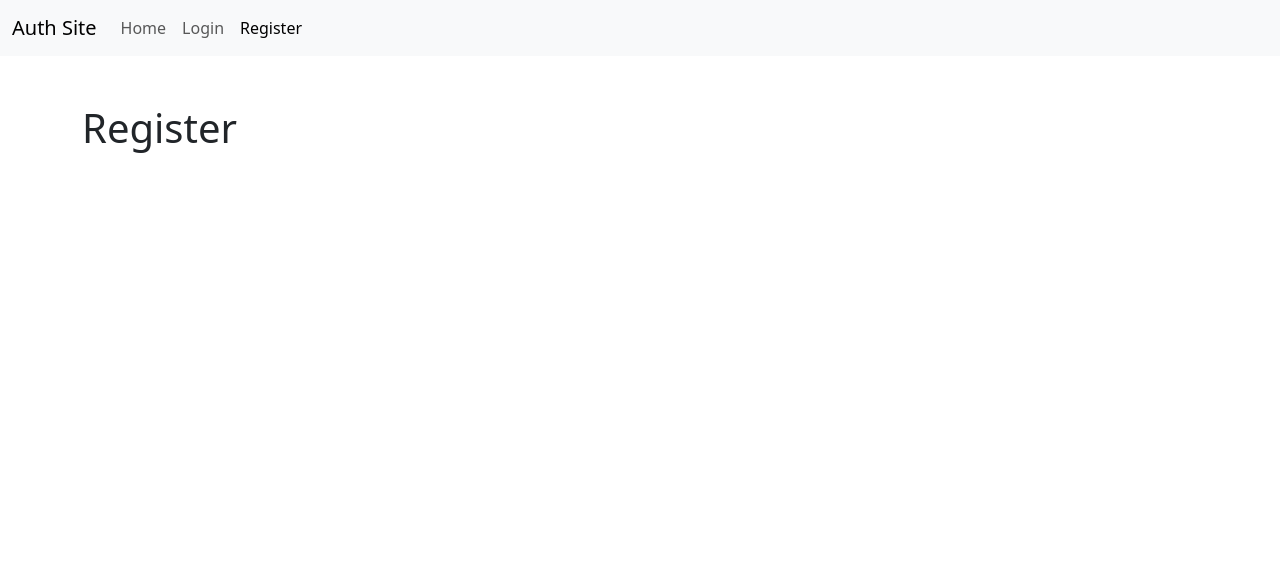
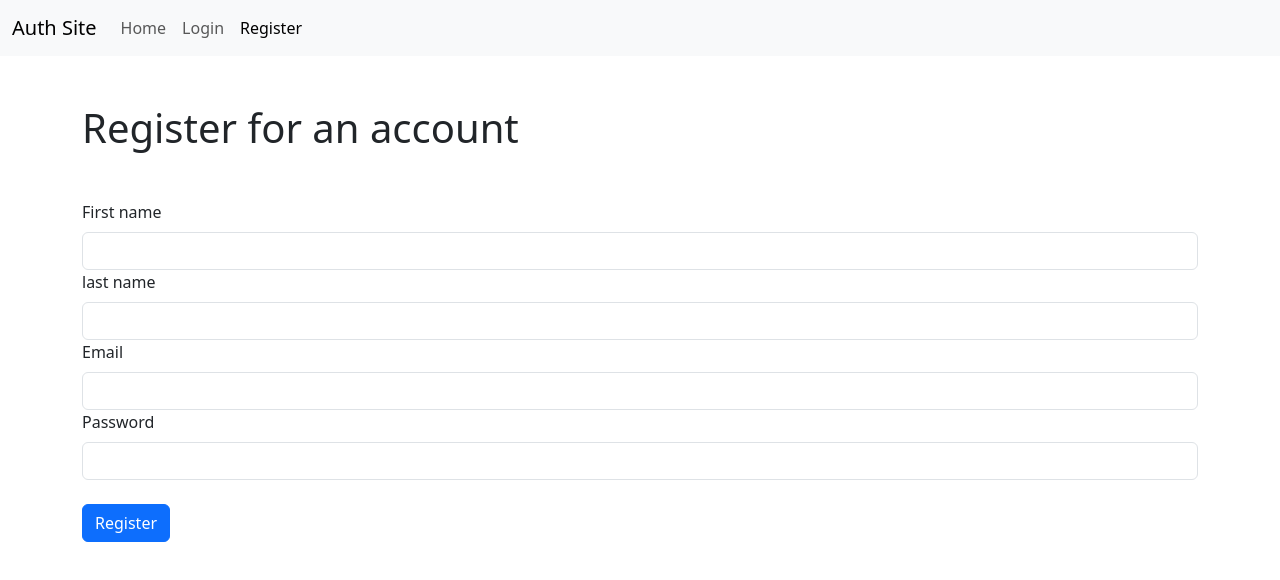
Before and after one commit to kaybrian/dj_react_auth, a React (Create React App) app in the folder frontend/client/: page /register in a window 1280 px wide. Shown: the top 580 px of the page. Built offline with nearby package versions, Linux system fonts and the light colour scheme.

Commit message:
alittle time to think

```diff
--- a/frontend/client/src/containers/Register.js
+++ b/frontend/client/src/containers/Register.js
@@ -1,9 +1,99 @@
 import Layout from 'components/Layout';
+import { useSelector, useDispatch } from 'react-redux';
+import { Navigate } from 'react-router-dom';
+import { useState } from 'react';
+import { register } from 'features/user';
+
 
 const Register = () => {
+  const { registered, loading } = useSelector(state => state.user);
+  const dispatch = useDispatch();
+
+  const [formData, setFormData] = useState({
+    first_name: "",
+    last_name: "",
+    email: "",
+    password: "",
+  })
+
+  const onChange = e => setFormData({
+    ...formData,
+    [e.target.name]: e.target.value
+  });
+
+  const { first_name, last_name, email, password } = formData;
+
+  const onSubmit = e => {
+    e.preventDefault();
+
+    dispatch(register({ first_name, last_name, email, password }));
+
+  };
+
+  if (registered) {
+    return <Navigate to='/login' />;
+  };
+
   return (
     <Layout title='Auth site | Register User' content='Register for the platform'>
-      <h1>Register</h1>
+      <h1>Register for an account</h1>
+      <form className='mt-5'  >
+        <div className='form-group'>
+          <label htmlFor='first_name' className='form-label'>First name </label>
+          <input
+            className='form-control'
+            type='text'
+            name='first_name'
+            onChange={onChange}
+            value={first_name}
+            required
+          />
+        </div>
+        <div className='form-group mt3'>
+          <label htmlFor='last_name' className='form-label'>last name </label>
+          <input
+            className='form-control'
+            type='text'
+            name='last_name'
+            onChange={onChange}
+            value={last_name}
+            required
+          />
+        </div>
+        <div className='form-group mt3'>
+          <label htmlFor='email' className='form-label'>Email </label>
+          <input
+            className='form-control'
+            type='email'
+            name='email'
+            onChange={onChange}
+            value={email}
+            required
+          />
+        </div>
+        <div className='form-group mt3'>
+          <label htmlFor='password' className='form-label'>Password </label>
+          <input
+            className='form-control'
+            type='password'
+            name='password'
+            onChange={onChange}
+            value={password}
+            required
+          />
+        </div>
+        {
+        loading ? (
+          <div className="spinner-border text-primary" role="status">
+            <span className="visually-hidden">Loading...</span>
+          </div>
+        )
+          :
+          <button type='submit' onSubmit={onSubmit} className='btn btn-primary mt-4'>
+            Register
+          </button>
+        }
+      </form>
     </Layout>
   );
 };
--- a/frontend/client/src/features/user.js
+++ b/frontend/client/src/features/user.js
@@ -1,6 +1,38 @@
 import { createAsyncThunk, createSlice } from '@reduxjs/toolkit';
-import { API_URL } from 'config';
 
+
+export const register = createAsyncThunk(
+  'users/register',
+  async ({ first_name, last_name, email, password }, thunkAPI) => {
+
+    const body = JSON.stringify({
+      first_name,
+      last_name,
+      email,
+      password
+    })
+    try {
+      const res = await fetch(`/api/users/register`, {
+        method: 'POST',
+        headers: {
+          Accept: 'application/json',
+          'Content-Type': 'application/json',
+        },
+        body
+      })
+
+      const data = await res.json();
+
+      if (res.status === 201) {
+        return data;
+      } else {
+        return thunkAPI.rejectWithValue(data);
+      }
+    } catch (err) {
+      return thunkAPI.rejectWithValue(err.response.data);
+    }
+  }
+);
 const initialState = {
   isAuthenticated: false,
   user: null,
@@ -15,39 +47,23 @@ const userSlice = createSlice({
     restRegistered: state => {
       state.registered = false;
     }
+  },
+  extraReducers: builder => {
+    builder.addCase(register.pending, (state, action) => {
+      return (
+        state.loading = true
+      )
+    })
+    .addCase(register.fulfilled, (state, action) => {
+      state.loading = false;
+      state.registered = true;
+    })
+    .addCase(register.rejected, (state, action) => {
+      state.loading = false;
+
+    })
   }
 });
 
 export const { restRegistered } = userSlice.actions;
 export default userSlice.reducer;
-
-const register = createAsyncThunk(
-  'users/register/',
-  async ({ first_name, last_name, email, password }, thunkAPI) => {
-
-    const body = JSON.stringify({
-        first_name,
-        last_name,
-        email,
-        password
-    })
-    try{
-        const res = await fetch(`${API_URL}/api/users/register`,{
-            method: 'POST',
-            headers:{
-                Accept: 'application/json',
-                'Content-Type': 'application/json',
-            },
-            body
-        })
-
-        if (res.status === 201){
-            return data;
-        }else{
-            return thunkAPI.rejectWithValue(data);
-        }
-    } catch (err){
-        return thunkAPI.rejectWithValue(err.response.data);
-    }
-  }
-);
```
Also changed, not shown: frontend/client/src/setupProxy.js (added, +11 -0 lines), frontend/client/src/setupTests.js (deleted, +0 -5 lines), 1 other file (tests, documents, lock files or other folders).
